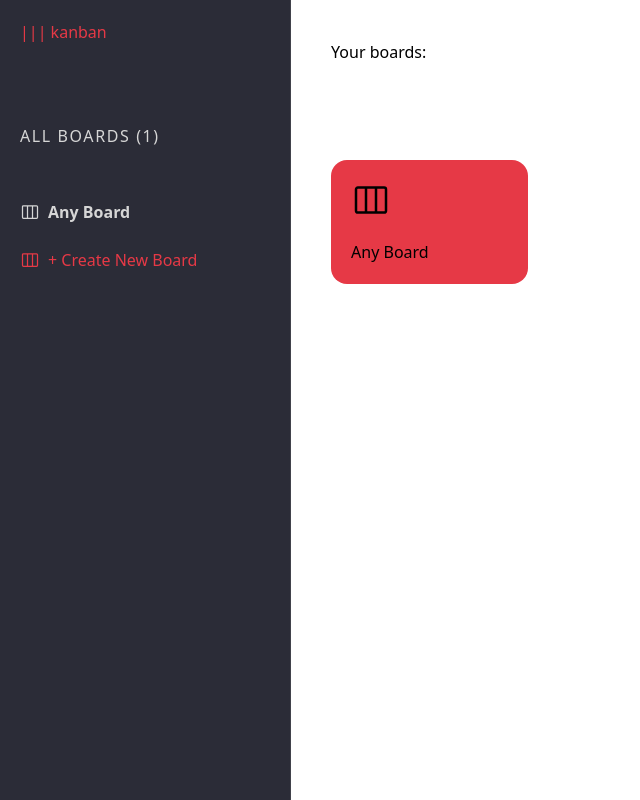
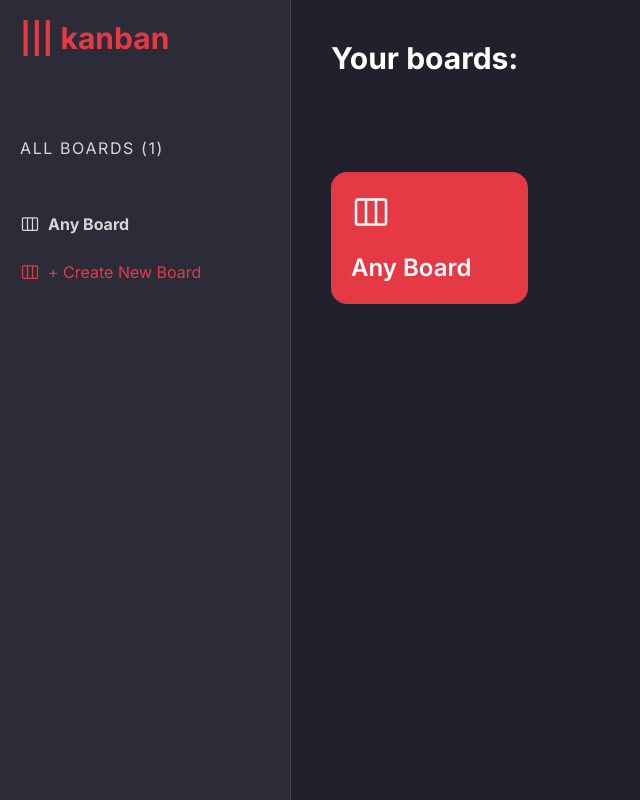
Before and after one commit to matiaszhang/vue3_nuxt_kanban, a Nuxt app: page / in a window 1280 px wide. Shown: the whole page, without its empty margins (0-640 px from the left). Built offline with nearby package versions, Linux system fonts and the light colour scheme.

Commit message:
add style to board
Co-authored-by: arthur9371 <130764940+arthur9371@users.noreply.github.com>

```diff
--- /dev/null
+++ b/assets/css/tailwind.css
@@ -0,0 +1,50 @@
+@import url("https://fonts.googleapis.com/css2?family=Inter:wght@100;200;300;400;500;600;700;800;900&display=swap");
+@tailwind base;
+@tailwind components;
+@tailwind utilities;
+
+body {
+  font-family: "Inter", "Arial", sans-serif;
+  overflow: hidden
+}
+
+@layer base {
+  h1 {
+    @apply text-3xl font-bold;
+  }
+
+  h2 {
+    @apply text-2xl font-semibold;
+  }
+
+  body {
+    @apply bg-mauve text-white;
+  }
+
+  input,
+  textarea,
+  select {
+    @apply bg-transparent border border-neutral-500 placeholder-neutral-500;
+    @apply py-2 px-4 rounded;
+    @apply focus:outline-none focus:cursor-auto;
+    @apply transition-colors;
+    @apply hover:border-indigo-500;
+    @apply cursor-pointer;
+  }
+
+  option {
+    @apply bg-neutral-700
+  }
+}
+
+@layer components {
+  .popup-modal {
+    @apply center-fixed w-full h-full bg-black bg-opacity-50 flex items-center justify-center
+  }
+}
+
+@layer utilities {
+  .center-fixed {
+    @apply fixed top-1/2 left-1/2 transform -translate-x-1/2 -translate-y-1/2;
+  }
+}
```
